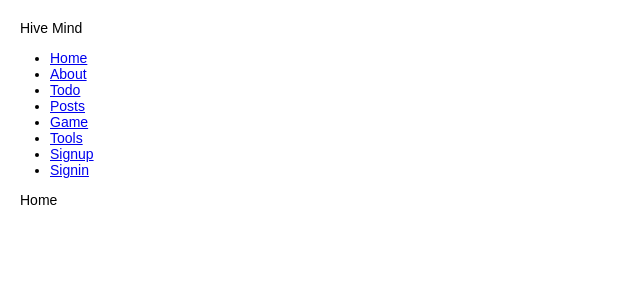
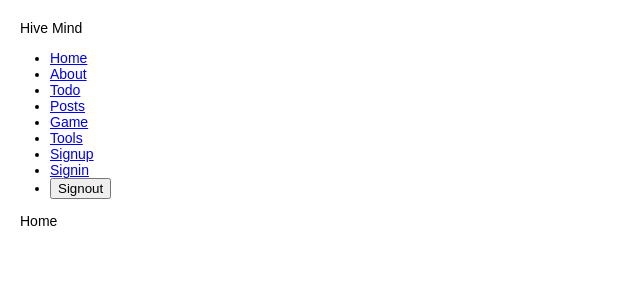
Before and after one commit to aneylon/Hive-Mind-RR, a React (Create React App) app: page / in a window 1280 px wide. Shown: the top 300 px of the page, without its empty margins (0-640 px from the left). Built offline with nearby package versions, Linux system fonts and the light colour scheme.

Commit message:
Add signout hook.

```diff
--- a/src/components/Navigation.js
+++ b/src/components/Navigation.js
@@ -1,7 +1,12 @@
 import React from 'react'
 import { Link } from 'react-router-dom'
+import { useSignout } from '../hooks/useSignout'
+const Navigation = () => {
+	const { signout } = useSignout()
 
-const Navigation = () => {
+	const handleSignout = () => {
+		signout()
+	}
 	return (
 		<div>
 			<nav>
@@ -31,6 +36,9 @@ const Navigation = () => {
 					<li>
 						<Link to='/Signin'>Signin</Link>
 					</li>
+					<li>
+						<button onClick={handleSignout}>Signout</button>
+					</li>
 				</ul>
 			</nav>
 		</div>
--- /dev/null
+++ b/src/hooks/useSignout.js
@@ -0,0 +1,10 @@
+import { useAuthContext } from './useAuthContext'
+
+export const useSignout = () => {
+	const { dispatch } = useAuthContext()
+	const signout = () => {
+		localStorage.removeItem('user')
+		dispatch({ type: 'LOGOUT' })
+	}
+	return { signout }
+}
```
